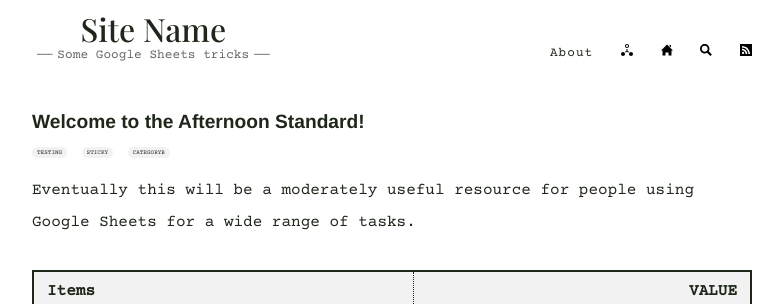
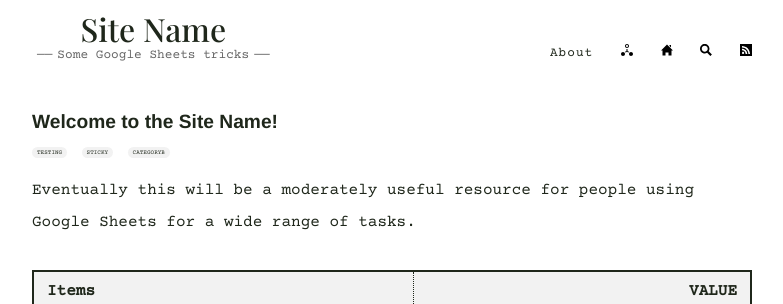
Before and after one commit to boringparty/hello-party.github.io, a Jekyll site: the page built from _posts/2021-02-01-sticky.md, in a window 1280 px wide and 900 px high. Shown: the top 304 px of the window, without its empty margins (248-1031 px from the left). Built offline with Jekyll 4.4.1, drawn with Linux system fonts in a browser that asks for light colours.

Commit message:
Update 2021-02-01-sticky.md

```diff
--- a/_posts/2021-02-01-sticky.md
+++ b/_posts/2021-02-01-sticky.md
@@ -1,6 +1,6 @@
 ---
 layout: post
-title: Welcome to the Afternoon Standard!
+title: Welcome to the Site Name!
 categories: [Testing,Sticky,CategoryB]
 tags: pinned
 ---
```
